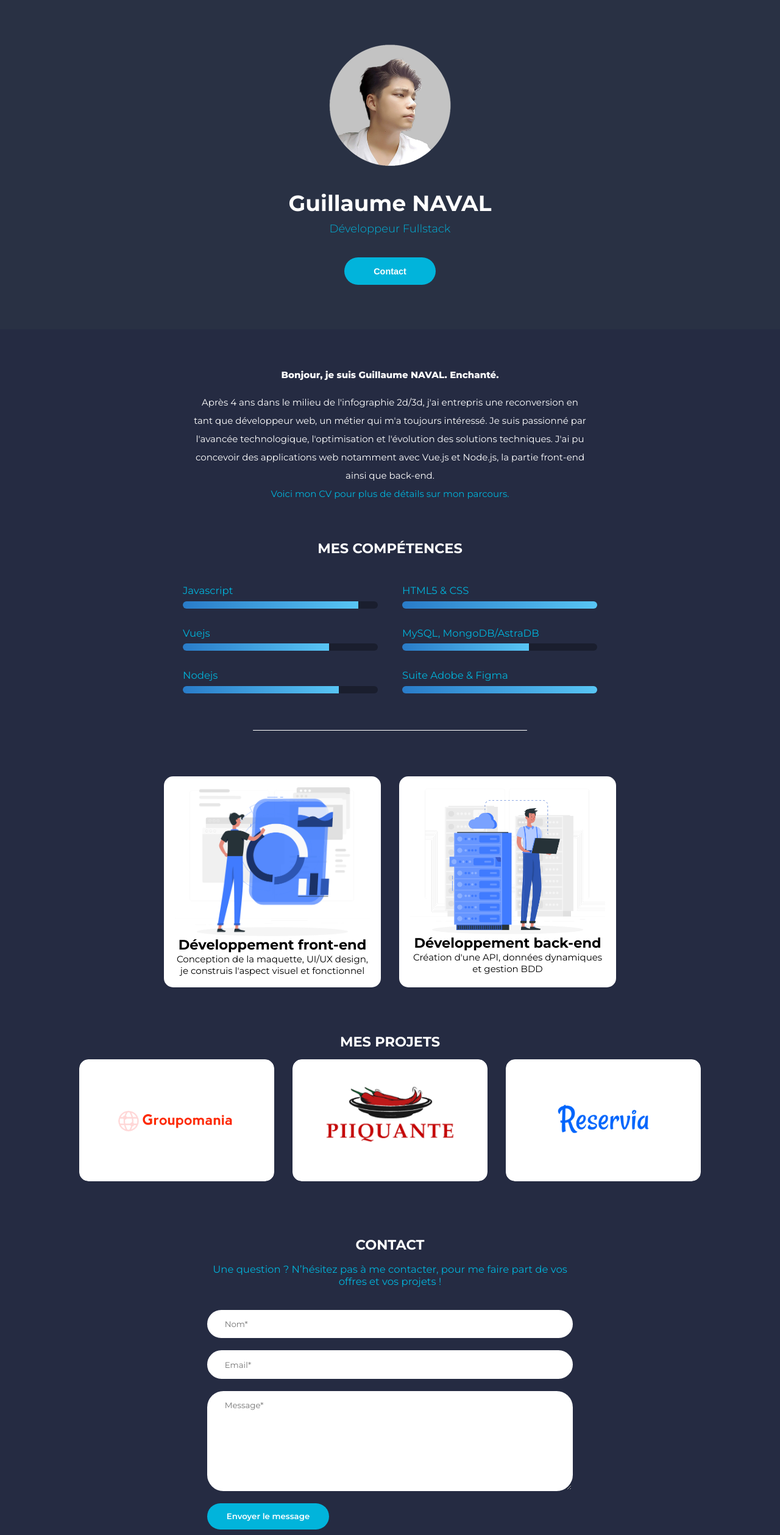
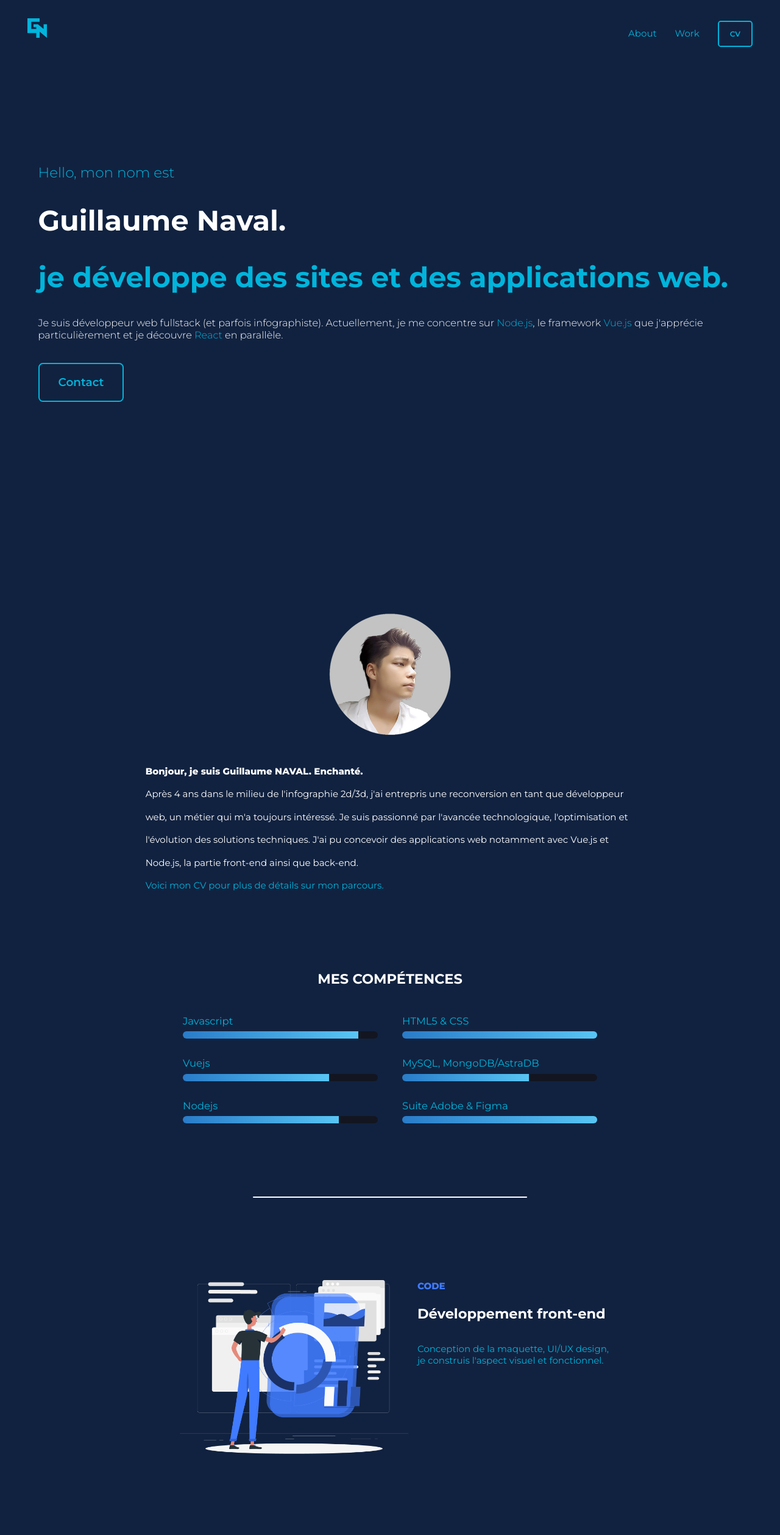
Before and after one commit to guillaume-naval/Portfolio, a website: page public/index.html in a window 1280 px wide. Shown: the top 2517 px of the page at 61% size. Drawn offline with Linux system fonts and the light colour scheme.

Commit message:
format code

```diff
--- a/public/index.html
+++ b/public/index.html
@@ -11,41 +11,73 @@
   <script src="https://kit.fontawesome.com/fc875cabde.js" crossorigin="anonymous"></script>
   <meta content="width=device-width, initial-scale=1" name="viewport" />
   <title>Guillaume NAVAL- Développeur web </title>
-  <link rel="stylesheet" href="css/style.css">
+  <link rel="stylesheet" href="style.css">
 </head>
 <body>
+  <div id="loader" class="loader__wrap">
+    <div class="loader">
+      <svg width="110" height="110" viewBox="0 0 110 110" fill="none" xmlns="http://www.w3.org/2000/svg">
+        <path id="path" d="M91.7299 60.5431V33.7703H109.5V108.935L69.1979 75.4684L68.3785 74.788V75.8531V109.5H50.3598V83.5379V83.0379H49.8598H0.5V0.5H68.3785V19.5816H21.5888H21.0888V20.0816V60.5431V61.0431H21.5888H49.8598H50.3598V60.5431V49.8479V49.3479H49.8598H34.7698V33.7703H59.0297L90.9056 60.9238L91.7299 61.6259V60.5431Z"  stroke="#01B4DB"/>
+      </svg>
+    </div>
+  </div>
   <div class="wrap">
     <header>
+      <nav>
+        <svg class="logo" width="32" height="32" viewBox="0 0 110 110" fill="none" xmlns="http://www.w3.org/2000/svg">
+          <path  d="M0 0H68.8785V20.0816H21.5888V60.5431H49.8598V49.8479H34.2698V33.2703H59.2138L91.2299 60.5431V33.2703H110V110L68.8785 75.8531V110H49.8598V83.5379H0V0Z" fill="#01B4DB"/>
+        </svg>
+        <ol>
+          <li class="fadedown-enter-done" style="transition-delay: 0ms;">
+            <a href="#about">About</a>
+          </li>
+          <li class="fadedown-enter-done" style="transition-delay: 200ms;">
+            <a href="#projects">Work</a>
+          </li>
+          <li class="fadedown-enter-done" style="transition-delay: 300ms;">
+              <a class ="btn btncv"href="files/CV.pdf" target="_blank" rel="noopener">CV</a>
+          </li>
+        </ol>
+      </nav>
+    </header>
+    <section id="presentation">
+      <div class="resume">
+        <p class="lblue regular">Hello, mon nom est</p>
+        <h1 class="big">Guillaume Naval.</h1>
+        <h1 class="big lblue">je développe des sites et des applications web.</h1>
+        <p class="regular small">Je suis développeur web fullstack (et parfois infographiste). Actuellement,
+          je me concentre sur <span class="lblue">Node.js</span>, le framework <span class="lblue">Vue.js</span> que j'apprécie particulièrement et je découvre <span class="lblue">React</span> en parallèle.</p>
+        <a class="btn btncontact" href="#contact">Contact</a>
+      </div>
+    </section>
+    <section id="about">
       <img class="photo" src="images/photo.png" alt="photo_ID"/>
-      <h1>Guillaume NAVAL</h1>
-      <h2>Développeur Fullstack</h2>
-      <a class="lcontact" href="#contact"><button class="btncontact">Contact</button></a>
-    </header>
-    <section id="about">
-      <p class="p_title">Bonjour, je suis Guillaume NAVAL. Enchanté.</p>
-      <p>
-        Après 4 ans dans le milieu de l'infographie 2d/3d, j'ai entrepris une reconversion en tant que développeur web, un métier qui m'a toujours intéressé.
-        Je suis passionné par l'avancée technologique, l'optimisation et l'évolution des solutions techniques.
-        J'ai pu concevoir des applications web notamment avec Vue.js et Node.js, la partie front-end ainsi que back-end. <br><a class="lblue_link" href="files/CV.pdf" target="_blank">Voici mon CV pour plus de détails sur mon parcours.</a></p>
+      <div class="quickpres">
+        <p class="medium heavy">Bonjour, je suis Guillaume NAVAL. Enchanté.</p>
+        <p class="medium">
+          Après 4 ans dans le milieu de l'infographie 2d/3d, j'ai entrepris une reconversion en tant que développeur web, un métier qui m'a toujours intéressé.
+          Je suis passionné par l'avancée technologique, l'optimisation et l'évolution des solutions techniques.
+          J'ai pu concevoir des applications web notamment avec Vue.js et Node.js, la partie front-end ainsi que back-end. <br><a class="lblue" href="files/CV.pdf" rel="noopener" target="_blank">Voici mon CV pour plus de détails sur mon parcours.</a></p>
+      </div>
     </section>
     <section id="skills">
       <h2 class="skills_title">MES COMPÉTENCES</h2>
       <div class="duoblock">
           <div class="blockskill">
             <div class="skill">
-              <span class="lblue">Javascript</span>
+              <span class="skillblue">Javascript</span>
               <div class="bar">
                 <span style="width:90%;"><span class="progress"></span></span>
               </div>
             </div>
             <div class="skill">
-              <span class="lblue">Vuejs</span>
+              <span class="skillblue">Vuejs</span>
               <div class="bar">
                 <span style="width:75%;"><span class="progress"></span></span>
               </div>
             </div>
             <div class="skill">
-              <span class="lblue">Nodejs</span>
+              <span class="skillblue">Nodejs</span>
               <div class="bar">
                 <span style="width:80%;"><span class="progress"></span></span>
               </div>
@@ -53,19 +85,19 @@
           </div>
           <div class="blockskill">
             <div class="skill">
-              <span class="lblue">HTML5 & CSS</span>
+              <span class="skillblue">HTML5 & CSS</span>
               <div class="bar">
                 <span style="width:100%;"><span class="progress"></span></span>
               </div>
             </div>
             <div class="skill">
-              <span class="lblue">MySQL, MongoDB/AstraDB</span>
+              <span class="skillblue">MySQL, MongoDB/AstraDB</span>
               <div class="bar">
                 <span style="width:65%;"><span class="progress"></span></span>
               </div>
             </div>
             <div class="skill">
-              <span class="lblue">Suite Adobe & Figma</span>
+              <span class="skillblue">Suite Adobe & Figma</span>
               <div class="bar">
                 <span style="width:100%;"><span class="progress"></span></span>
               </div>
@@ -78,14 +110,20 @@
     </div>
     <section class="role">
       <div class="frontendcard">
+        <div class="frontend_text">
+          <p class="heavy medblue">CODE</p>
+          <h2 class="white">Développement front-end</h2>
+          <p class="lblue">Conception de la maquette, UI/UX design, je construis l'aspect visuel et fonctionnel.</p>
+        </div>
         <img src="images/frontend.png" alt="frontend"/>
-        <h2>Développement front-end</h2>
-        <p>Conception de la maquette, UI/UX design, je construis l'aspect visuel et fonctionnel</p>
       </div>
       <div class="backendcard">
+        <div class="frontend_text">
+          <p class="roletitle medblue">CODE</p>
+          <h2 class="white">Développement back-end</h2>
+          <p class="lblue">Création d'une API, données dynamiques et gestion BDD.</p>
+        </div>
         <img src="images/backend.png" alt="backend"/>
-        <h2>Développement back-end</h2>
-        <p>Création d'une API, données dynamiques et gestion BDD</p>
       </div>
     </section>
     <section id="projects">
@@ -97,7 +135,7 @@
             <figcaption>
               <h2 class="projectcard_title">Mise en place d’un réseau social d’entreprise,
                 avec login et interactions entre les utilisateurs</h2>
-                <a class="projectcard_linktxt" href="https://github.com/guillaume-naval/Groupomania-Front-end" target="_blank">
+                <a class="projectcard_linktxt" href="https://github.com/guillaume-naval/Groupomania-Front-end" rel="noopener" target="_blank">
                   <span>Le projet sur Github</span>
                 </a>
             </figcaption>
@@ -108,7 +146,7 @@
             <img src="images/piquante.png" alt="piquante"/>
             <figcaption>
               <h2 class="projectcard_title">Backend seulement, mise en place du CRUD, et de MongoDB</h2>
-              <a class="projectcard_linktxt" href="https://github.com/guillaume-naval/P6_SoPekocko" target="_blank">
+              <a class="projectcard_linktxt" href="https://github.com/guillaume-naval/P6_SoPekocko" rel="noopener" target="_blank">
                 <span>Le projet sur Github</span>
               </a>
             </figcaption>
@@ -119,10 +157,10 @@
             <img src="images/reservia.png" alt="reservia"/>
             <figcaption>
               <h2 class="projectcard_title">Site vitrine de planification de vacances et d’hébergements</h2>
-              <a class="projectcard_linktxt" href="https://guillaume-naval.github.io/Reservia/" target="_blank">
+              <a class="projectcard_linktxt" href="https://guillaume-naval.github.io/Reservia/" rel="noopener" target="_blank">
                 <span>Visiter le site</span>
               </a>
-              <a class="projectcard_linktxt" href="https://github.com/guillaume-naval/Reservia" target="_blank">
+              <a class="projectcard_linktxt" href="https://github.com/guillaume-naval/Reservia" rel="noopener" target="_blank">
                 <span>Le projet sur Github</span>
               </a>
             </figcaption>
@@ -132,14 +170,14 @@
     </section>
     <section id="contact">
       <h2>CONTACT</h2>
-      <p class="lblue contacttxt">Une question ? N’hésitez pas à me contacter, pour me faire part
+      <p class="skillblue contacttxt">Une question ? N’hésitez pas à me contacter, pour me faire part
         de vos offres et vos projets !</p>
       <!-- <iframe name="votar" style="display:none;"></iframe> weird trick  -->
       <form method="POST" action="mail-script.php" class="form" target="votar" onSubmit="alert('Merci ! Votre message a été envoyé !');">
         <!--Nom-->
         <input type="text" class="form-name" name="name" id="name" placeholder="Nom*" required>
         <!--Email-->
-        <input type="email" class="form-email" name="email" id="email" placeholder="Email*"required>
+        <input type="email" class="form-email" name="email" id="email" placeholder="Email*" required>
         <!--Message-->
         <textarea placeholder="Message*" id="message" name="message" required="" class="formmsg"></textarea>
         <input type="submit" class="btnsend" name="submit" value="Envoyer le message">
@@ -148,17 +186,18 @@
   </div>
   <footer>
     <div class="social_icons">
-      <a href="https://github.com/guillaume-naval" target="_blank" class="social_link" rel="noopener">
-        <i class="fab fa-github"></i>
+      <a href="https://github.com/guillaume-naval" target="_blank" rel="noopener" class="social_link" rel="noopener">
+        <i class="fab fa-github" alt="github_icon"></i>
       </a>
-      <a href="https://www.linkedin.com/in/guillaume-naval/" target="_blank" class="social_link" rel="noopener">
-        <i class="fab fa-linkedin"></i>
+      <a href="https://www.linkedin.com/in/guillaume-naval/" target="_blank" rel="noopener" class="social_link" rel="noopener">
+        <i class="fab fa-linkedin" alt="linkedin_icon"></i>
       </a>
-      <a href="https://twitter.com/guillaume_naval" target="_blank" class="social_link" rel="noopener">
-        <i class="fab fa-twitter"></i>
+      <a href="https://twitter.com/guillaume_naval" target="_blank" rel="noopener" class="social_link" rel="noopener">
+        <i class="fab fa-twitter" alt="twitter_icon"></i>
       </a>
     </div>
     <p>Guillaume Naval © 2021</p>
   </footer>
+  <script src="index.js" ></script>
 </body>
 </html>
--- /dev/null
+++ b/public/index.js
@@ -0,0 +1,4 @@
+setTimeout(function() {
+    var element = document.getElementById('loader');
+    element.classList += " hidden";
+  }, 3000);
--- a/public/css/style.css
+++ b/public/style.css
@@ -1,6 +1,36 @@
 *, *::before, *::after {
     margin:0;
     padding:0;
+}
+/*COLORS*/
+.lblue{
+    color:#01B4DB;
+}
+.white{
+    color:white;
+}
+.medblue{
+    color:#407BFF;
+}
+/*SIZE*/
+.small{
+   font-size: 0.7em;
+}
+.medium{
+    font-size: 1em;
+}
+.big{
+    font-size:2em;
+}
+/*WEIGHT*/
+.thin{
+    font-weight:100;
+}
+.regular{
+    font-weight: 300;
+}
+.heavy{
+    font-weight: 900;
 }
 html {
     background-color: white;
@@ -11,23 +41,33 @@ body{
     color:#ffffff;
     box-sizing: border-box;
     font-size:15px;
+    background-color: #112240;
 }
 a,li{
     list-style: none;
     text-decoration: none;
 }
-a:visited{
+a{
     color:#01B4DB;
 }
-.lcontact:visited{
-    color:white;
+a:hover{
+    color:#50dfff;
 }
-.btncontact{
-    width: 150px;
+.btn{
     padding:1em;
     font-size: 0.8em;
-    border-radius: 2em;
-    cursor: pointer;
+    border: 2px solid #01B4DB;
+    border-radius: 0.4em;
+    color:#01B4DB;
+    font-weight:600;
+}
+.btncv{
+    padding:1em 1.5em 1em 1.5em;
+}
+.btn:hover{
+    background-color: #01b3db1a;
+    transition: 0.5s;
+    color:#50dfff;
 }
 nav{
     display:flex;
@@ -39,63 +79,58 @@ li{
     padding:1em;
 }
 header{
-    display:flex;
-    flex-direction: column;
-    justify-content: center;
-    align-items: center;
-    color:white;
-    height:30em;
-    font-size: 1.2em;
-    background-color:#293144;
+    padding: 1em;
 }
-header h2{
-    font-weight: 300;
-    font-size: 1em;
-    color: #01B4DB;
-    margin:0.5em 0em 2em 0em;
+nav{
+    display: flex;
+    justify-content: space-between;
 }
-.lblue_link{
-    color:#01B4DB;
+.logo{
+    margin-left: 1em;
 }
-.wrap {
-    background-color: #252B42;
-}
-header button{
-    display:flex;
-    justify-content: center;
-    font-weight:600;
-    width:20%;
-    color:white;
-    background-color: #01B4DB;
-    border:none;
-}
-header a{
-    color:white;
+ol{
+    display: flex;
 }
 .photo{
     width:200px;
     margin-bottom:2em;
 }
-.p_title{
-    font-weight: 900;
-    font-size: 1em;
+#presentation{
+    display: flex;
+    justify-content: center;
+    padding: 2.5em;
+    margin-top:5em;
+    margin-bottom:15em;
+    font-size: 1.1em;
 }
-#about p{
+.resume{
+    display: flex;
+    flex-direction: column;
+    width:50em;
+    height:20em;
+    justify-content: space-evenly;
+}
+.btncontact{
+    width: 100px;
+    font-size: 0.8em;
+    cursor: pointer;
+    text-align: center;
+    background-color: transparent;
+}
+.quickpres{
     margin:0.5em;
-    width:330px;
+    width:80%;
 }
-
 #about{
     display: flex;
     flex-direction: column;
     justify-content: center;
     align-items: center;
-    text-align: center;
-    line-height:2em;
+    line-height:2.5em;
     margin-top:2em;
     padding:1.5em;
 }
-.lblue{
+.skillblue{
     color:#01B4DB;
     font-size: 1.1em;
     text-align:center;
@@ -116,7 +151,7 @@ header a{
     height: 0.8em;
     width:320px;
     position: relative;
-    background: #1a1e2e;
+    background: #131620;
     overflow: hidden;
     border-radius: 1em;
     margin-top:0.5em;
@@ -132,12 +167,12 @@ header a{
     -moz-animation: progressBar 3s ease-in-out;
     -moz-animation-fill-mode:both;
 }
-@-webkit-keyframes progressBar {
+@keyframes progressBar {
   0% { width: 0; }
   100% { width: 100%; }
 }
 
-@-moz-keyframes progressBar {
+@keyframes progressBar {
   0% { width: 0; }
   100% { width: 100%; }
 }
@@ -158,35 +193,38 @@ header a{
     width: 100%;
     align-content: center;
     justify-content: center;
-    color:black;
 }
 .frontendcard,.backendcard{
     display: flex;
     flex-direction: column;
-    align-content: center;
-    justify-content: center;
     width: 320px;
-    padding: 1.2em;
-    background-color: white;
     border-radius: 1em;
-    text-align: center;
-    margin:1em;
+    margin:2em 1em 4em 1em;
+}
+.frontend_text > *{
+    margin-bottom:1.5em;
+}
+.frontendcard > *,.backendcard > *{
+    margin-bottom:1.5em;
 }
 .role img{
-    width:100%;
+    width:20em;
+}
+section{
+    margin:4em 0 4em 0;
 }
 #projects{
     display:flex;
     flex-direction: column;
     justify-content: center;
     align-items: center;
-    margin:4em 0 4em 0;
 }
 .allprojectcards{
     display: flex;
     flex-wrap: wrap;
     justify-content: center;
     align-items: center;
+    margin-top:2em;
 }
 .projectcard{
     display: flex;
@@ -217,8 +255,6 @@ figure{
     margin:0;
     padding:2em;
     overflow: hidden;
-
-
 }
 figure:hover figcaption{
     opacity:1;
@@ -229,7 +265,7 @@ figcaption{
     height: 100%;
     flex-direction: column;
     position:absolute;
-    background-color:#000000de;
+    background-color:#000d1dd7;
     opacity:0;
     z-index: 0;
     top: 0;
@@ -254,17 +290,17 @@ figcaption{
 form{
     display: flex;
     flex-direction: column;
-    width: 350px;
+    width: 320px;
 }
 input,textarea{
     font-family:inherit;
     margin-top: 1.5em;
-    border-radius: 2em;
+    border-radius: 0.3em;
     padding: 1em 2em 1em 2em;
     transition-duration: 0.7s;
     outline:none;
     border:none;
-    border:solid 0.2em white;
+    border:solid 0.3em white;
 }
 .formmsg{
     height: 10em;
@@ -276,16 +312,21 @@ input::placeholder{
     font-family: 'Montserrat', sans-serif;
 }
 input:focus, textarea:focus{
-    border:solid 0.2em #01B4DB;
+    border:solid 0.3em #01B4DB;
 }
 .btnsend{
-    background-color: #01B4DB;
-    border:none;
-    color:white;
+    background-color: transparent;
+    border: 2px solid #01B4DB;
+    color:#01B4DB;
     width:15em;
     display: flex;
     justify-content: center;
     font-weight: 600;
+}
+.btnsend:hover{
+    background-color: #01b3db1a;
+    transition: 0.5s;
+    color:#50dfff;
 }
 footer{
     color:black;
@@ -295,6 +336,7 @@ footer{
     height: 6em;
     width:100%;
     margin-top: 2em;
+    padding-bottom: 3em;
 }
 .social_icons{
     color:#01B4DB;
@@ -304,12 +346,71 @@ footer{
     margin:0.4em;
 }
 
+/* LOADER */
 
+.loader{
+    display:flex;
+    flex-direction: column;
+    align-items: center;
+
+}
+.loader__wrap{
+    display:flex;
+    position: fixed;
+    justify-content: center;
+    align-items:center;
+    background: #0a1324;
+    z-index: 100;
+    width: 100%;
+    height: 100%;
+    opacity:1;
+    animation: 0.2s ease-in-out 3s forwards;
+}
+#path{
+    stroke-dasharray: 1000;
+    stroke-dashoffset: 1000;
+    animation: pathanim 2.5s linear forwards;
+    transform-origin: center;
+}
+@keyframes pathanim {
+    0% {
+        fill:#0a1324;
+    }
+    45%{
+        fill:#0a1324;
+
+    }
+    65%{
+        stroke-dashoffset:0;
+
+    }
+    75%{
+        fill:#01B4DB;
+        stroke-dashoffset:0;
+        transform:scale(1);
+    }
+    85%{
+        fill:#01B4DB;
+        stroke-dashoffset:0;
+        transform:scale(1);
+    }
+    100%{
+        transform:scale(0);
+        fill:#01B4DB;
+        stroke-dashoffset: 0;
+    }
+}
+#loader.hidden{
+    opacity: 0;
+    visibility: hidden;
+}
+#loader{
+    opacity: 1;
+    transition: 0.5s linear;
+}
+
+/* MEDIAQUERRIES */
 @media screen and (min-width: 770px) {
-    #about p{
-        margin:0.5em;
-        width:650px;
-    }
     .duoblock{
         display: flex;
         justify-content: space-evenly;
@@ -324,10 +425,42 @@ footer{
     #contact p{
         width: 600px;
     }
+    .role{
+        flex-direction: column;
+    }
+    .frontendcard{
+        margin-top: 5em;
+        flex-direction: row-reverse;
+        width:720px;
+    }
+    .backendcard{
+        margin-top: 5em;
+        flex-direction: row;
+        width:720px;
+    }
+    .frontendcard img, .backendcard img{
+        width:25em;
+        margin: 0em 1em 0em 1em;
+    }
+    .resume{
+        font-size: 1.4em;
+    }
+    .quickpres{
+        width:65%;
+    }
 }
 @media screen and (min-width: 1440px) {
-    #about p{
-        margin:0.5em;
-        width:950px;
+    .frontendcard img, .backendcard img{
+        width:30em;
+        margin: 0em 2em 0em 2em;
+    }
+    .frontendcard,.backendcard{
+        width:1000px;
+    }
+    .backendcard{
+        margin-left:5em;
+    }
+    .frontendcard{
+        margin-right:5em;
     }
 }
```
Also changed, not shown: index.js (deleted), public/images/logo.svg (added).
